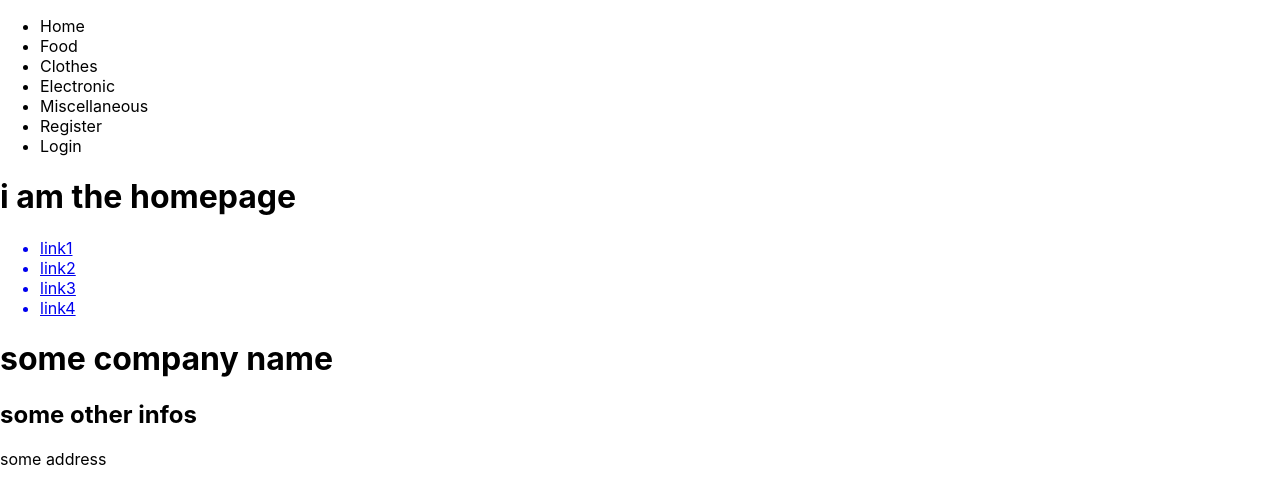
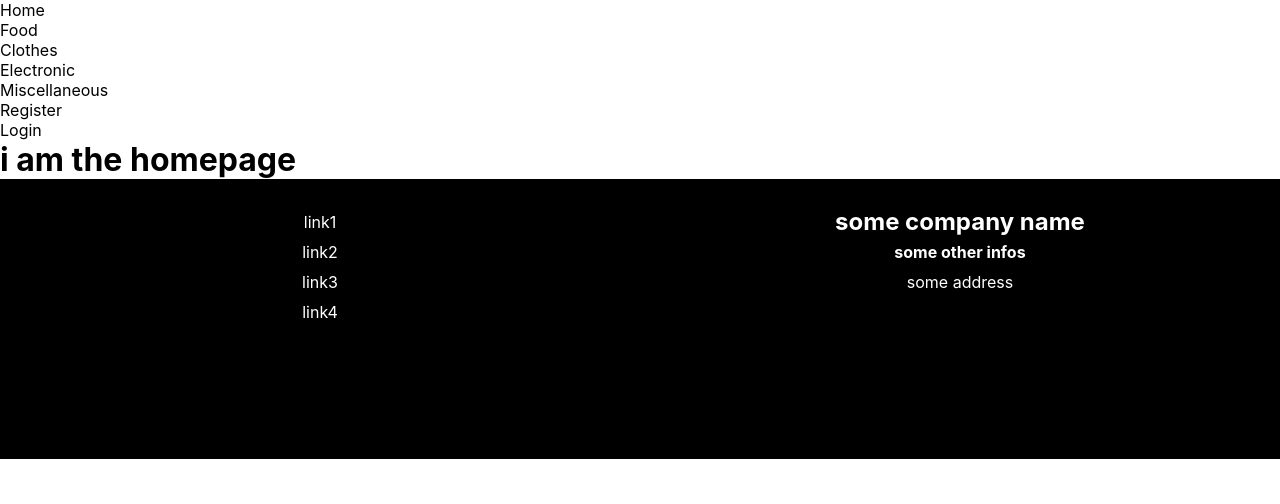
Before and after one commit to Gabriellji/test-sprint, a React (Create React App) app: page / in a window 1280 px wide. Shown: the top 504 px of the page. Built offline with nearby package versions, Linux system fonts and the light colour scheme.

Commit message:
main footer with basic css done

```diff
--- a/src/components/app/App.css
+++ b/src/components/app/App.css
@@ -0,0 +1,4 @@
+*{
+    margin:0;
+    padding:0
+}
--- a/src/components/footer/Footer.css
+++ b/src/components/footer/Footer.css
@@ -0,0 +1,27 @@
+footer{
+    background-color:black;
+    color:white;
+    display: flex;
+    justify-content:space-around;
+    width:100%;
+    height: 35vh;
+}
+.leftFooter, .rightFooter{
+    width:40%;
+    height:80%;
+    text-align:center;
+    margin-top:auto;
+    margin-bottom:auto;
+    line-height:30px
+}
+.leftFooter ul a {
+    list-style-type:none;
+    color:inherit;
+    text-decoration:inherit;
+}
+.rightFooter h1 {
+    font-size:1.5em
+}
+.rightFooter > h2, p {
+    font-size: 1em
+}
--- a/src/components/footer/FooterApp.js
+++ b/src/components/footer/FooterApp.js
@@ -1,6 +1,7 @@
 import React from "react";
 import FooterLinks from "./FooterLinks/FooterLinks";
 import FooterDescription from "./FooterDescription/FooterDescription";
+import "./Footer.css"
 
 function FooterApp() {
   return (
```
Also changed, not shown: 1 other file (tests, documents, lock files or other folders).
